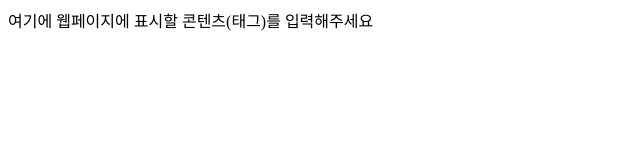
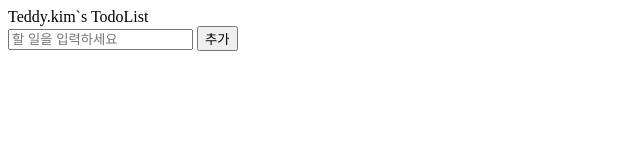
Before and after one commit to KmYgJn/kakaotech_bootcamp_first_front_project, a plain HTML site: page index.html in a window 1280 px wide. Shown: the whole page, without its empty margins (0-640 px from the left). Drawn offline with Linux system fonts and the light colour scheme.

Commit message:
add: todoinput, todobutton, todolist

```diff
--- a/index.html
+++ b/index.html
@@ -2,9 +2,16 @@
 <html lang="ko">
   <head>
     <meta charset="utf-8">
-    <title> TodoList 프로젝트입니다.</title>
+    <title> 카카오테크 부트캠프: 풀스택 실습 by teddy.kim</title>
   </head>
   <body>
-    여기에 웹페이지에 표시할 콘텐츠(태그)를 입력해주세요
+    <header>Teddy.kim`s TodoList</header>
+    <section>
+        <input type="text" id="todoInput" placeholder="할 일을 입력하세요">
+        <button onclick="addTodo()">추가</button>
+    </section>
+    <section>
+        <ul id="todoList"></ul>
+    </section>
   </body>
 </html>
```
